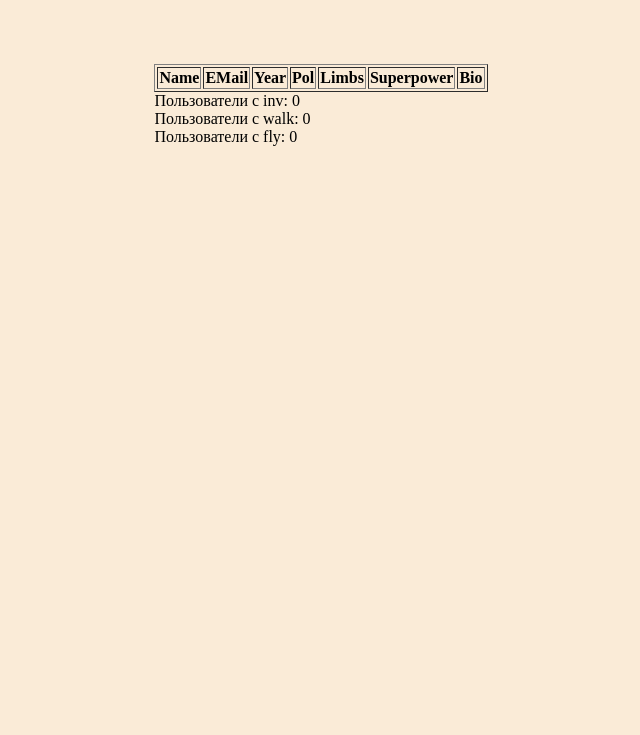
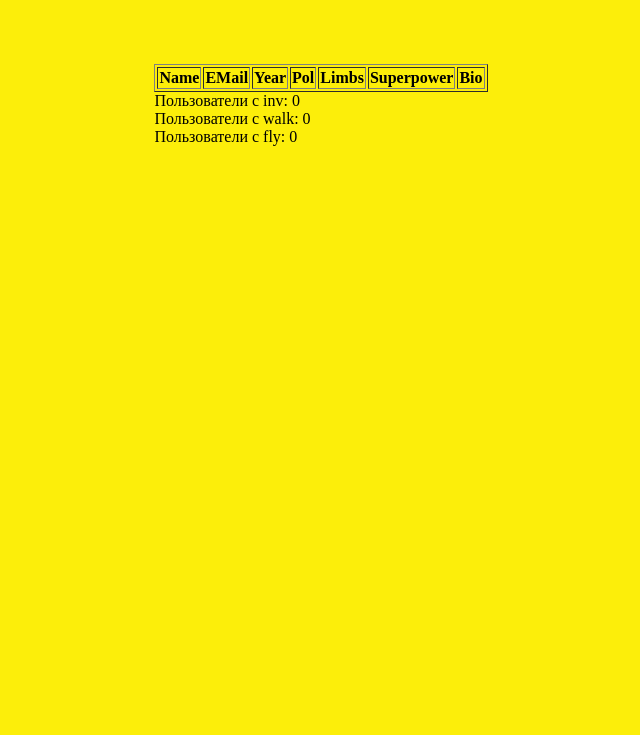
Before and after one commit to Di-Liks/di-liks.github.io, a PHP site: page /tab.php in a window 1280 px wide. Shown: the top 735 px of the page, without its empty margins (319-959 px from the left). Run offline with PHP 8.4, Linux system fonts and the light colour scheme; data that the repository does not hold is empty.

Commit message:
Update tab.php

```diff
--- a/backend/6/tab.php
+++ b/backend/6/tab.php
@@ -1,6 +1,6 @@
 <style>
 body{
-    background-color: antiquewhite;
+    background-color: #fcee0a;
     display: flex;
     justify-content:center;
     margin-top:5%;
@@ -12,7 +12,7 @@ body{
     margin: 0 auto;
   }
   .error {
-    border: 3px solid red;
+    border: 3px solid #fd0130;
   }
   .hidden{
     display: none;
```
